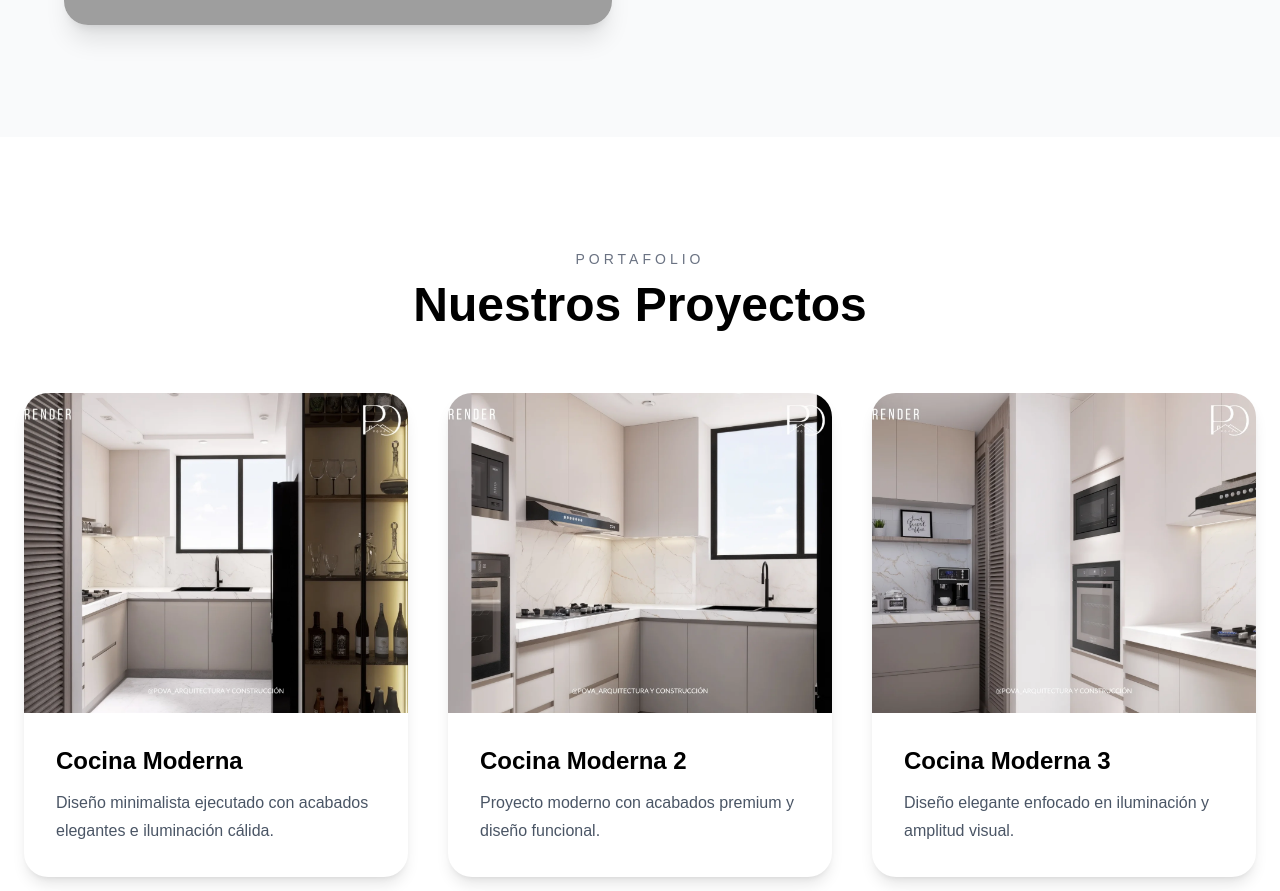
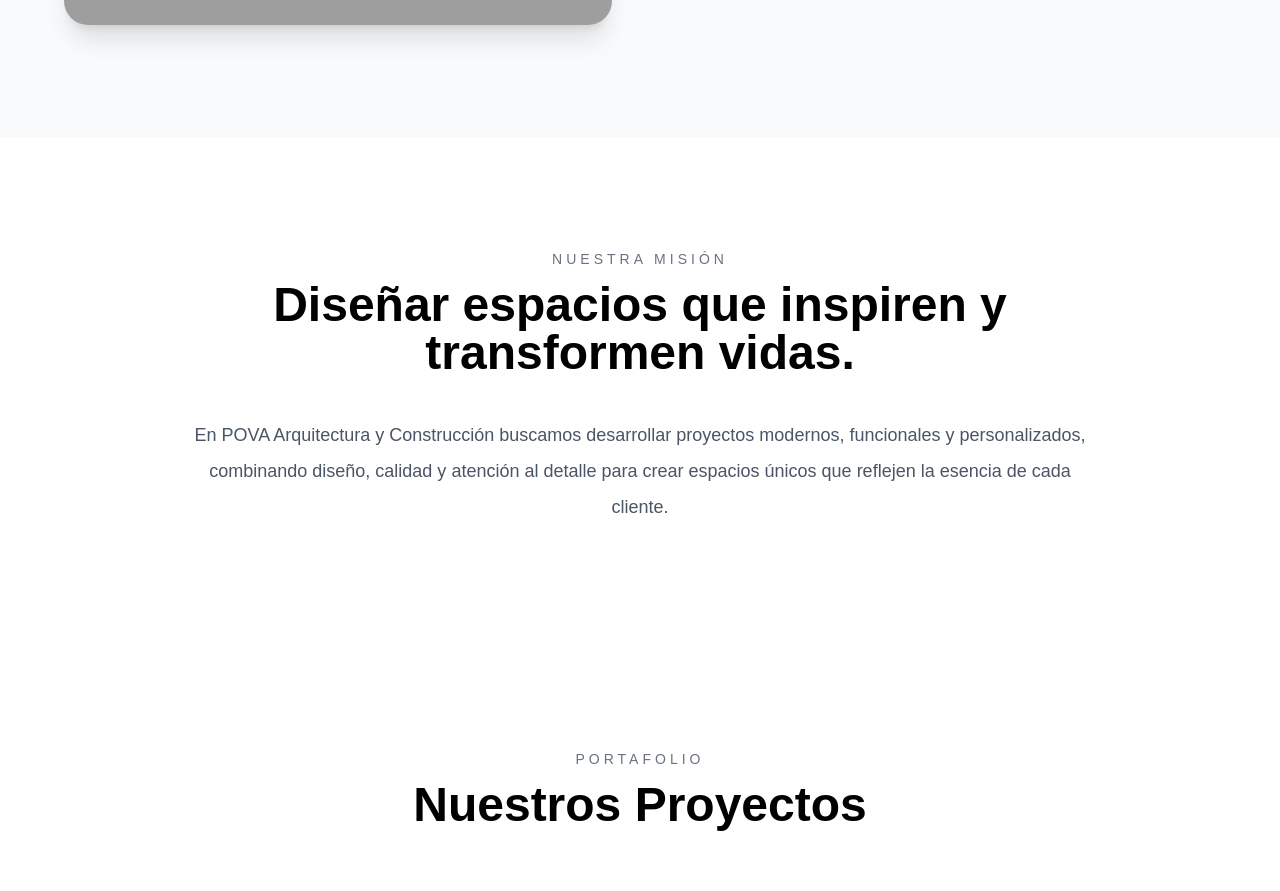
Before and after one commit to Fioo1/pova-arquitectura, a React (Vite) app: page / in a window 1280 px wide. Shown: the part 1387-2278 px from the top of the page. Built offline with nearby package versions, Linux system fonts and the light colour scheme; grey boxes are pictures that could not be loaded.

Commit message:
Agregando misión en NOSOTROS

```diff
--- a/src/App.jsx
+++ b/src/App.jsx
@@ -5,6 +5,7 @@ import { useLocation } from "react-router-dom"
 import Navbar from "./components/Navbar"
 import Hero from "./components/Hero"
 import About from "./components/About"
+import Mission from "./components/Mission"
 import Projects from "./components/Projects"
 import Services from "./components/Services"
 import Contact from "./components/Contact"
@@ -35,6 +36,7 @@ function Home() {
     <>
       <Hero />
       <About />
+	  <Mission />
       <Projects />
       <Services />
       <Contact />
--- /dev/null
+++ b/src/components/Mission.jsx
@@ -0,0 +1,28 @@
+export default function Mission() {
+  return (
+    <section
+      id="mision"
+      className="py-28 px-6 bg-white"
+    >
+      <div className="max-w-5xl mx-auto text-center">
+
+        <p className="uppercase tracking-[4px] text-sm text-gray-500 mb-3">
+          Nuestra misión
+        </p>
+
+        <h3 className="text-5xl font-bold mb-10">
+          Diseñar espacios que inspiren y transformen vidas.
+        </h3>
+
+        <p className="text-gray-600 text-lg leading-9 max-w-4xl mx-auto">
+          En POVA Arquitectura y Construcción buscamos desarrollar
+          proyectos modernos, funcionales y personalizados,
+          combinando diseño, calidad y atención al detalle
+          para crear espacios únicos que reflejen la esencia
+          de cada cliente.
+        </p>
+
+      </div>
+    </section>
+  )
+}
--- a/src/components/Navbar.jsx
+++ b/src/components/Navbar.jsx
@@ -51,10 +51,10 @@ export default function Navbar() {
 					</a>
 
 					<a
-						href="/#servicios"
+						href="/#mision"
 						className="block py-3 hover:text-gray-500 transition"
 					>
-						Nuestro proceso
+						Nuestra misión
 					</a>
 				</div>
 			</div>
```
